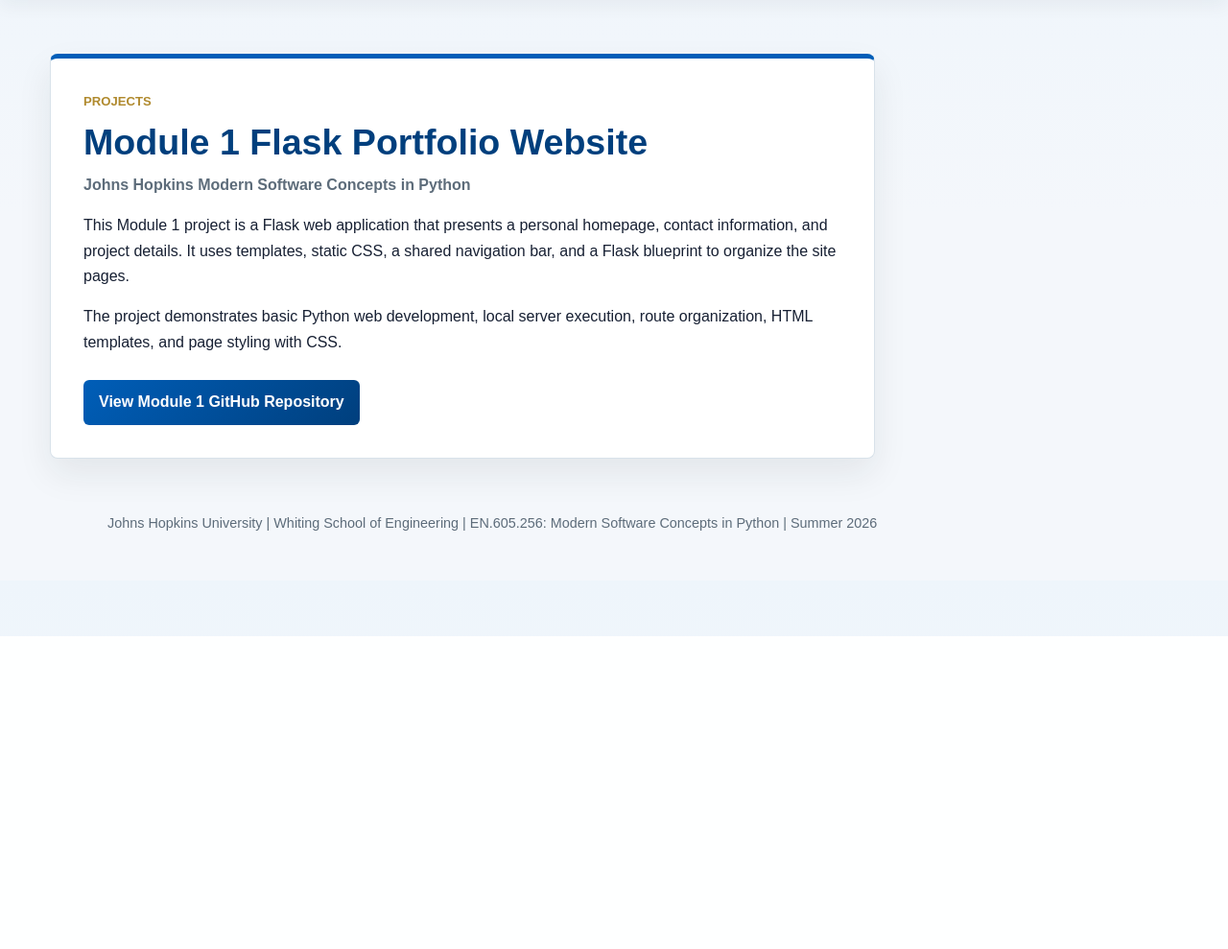
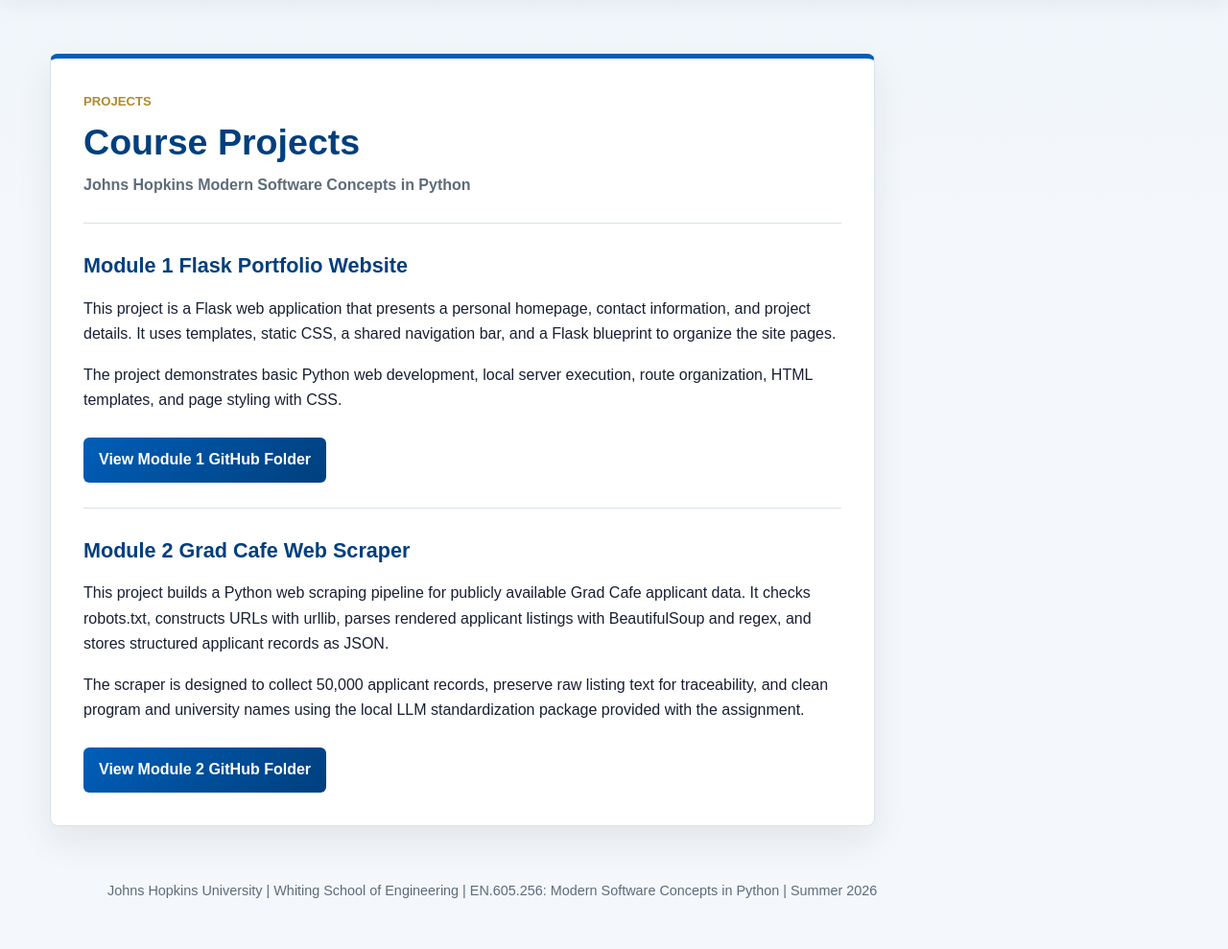
Before and after one commit to wlai-jhu/jhu_software_concepts, a Flask app: page /projects in a window 1280 px wide. Shown: the part 137-1126 px from the top of the page at 96% size. Before the commit the page ends 800 px from the top, so only its background shows below. Run offline with Flask 3, Linux system fonts and the light colour scheme.

Commit message:
Add Module 2 project to portfolio page

```diff
--- a/module_1/app/static/css/styles.css
+++ b/module_1/app/static/css/styles.css
@@ -155,6 +155,18 @@
 .project-meta {
     color: var(--muted);
     font-weight: 700;
+}
+
+.project-item {
+    padding-top: 26px;
+    margin-top: 26px;
+    border-top: 1px solid var(--line);
+}
+
+.project-item h2 {
+    margin-bottom: 14px;
+    color: var(--blue-dark);
+    font-size: 1.35rem;
 }
 
 .image-panel {
--- a/module_1/app/templates/projects.html
+++ b/module_1/app/templates/projects.html
@@ -5,10 +5,13 @@
 {% block content %}
 <section class="content-section">
     <p class="eyebrow">Projects</p>
-    <h1>Module 1 Flask Portfolio Website</h1>
+    <h1>Course Projects</h1>
     <p class="project-meta">Johns Hopkins Modern Software Concepts in Python</p>
+
+    <article class="project-item">
+        <h2>Module 1 Flask Portfolio Website</h2>
         <p>
-        This Module 1 project is a Flask web application that presents a personal homepage,
+            This project is a Flask web application that presents a personal homepage,
             contact information, and project details. It uses templates, static CSS, a shared
             navigation bar, and a Flask blueprint to organize the site pages.
         </p>
@@ -17,9 +20,30 @@
             route organization, HTML templates, and page styling with CSS.
         </p>
         <div class="project-links">
-        <a href="https://github.com/wlai-jhu/jhu_software_concepts" target="_blank" rel="noopener">
-            View Module 1 GitHub Repository
+            <a href="https://github.com/wlai-jhu/jhu_software_concepts/tree/main/module_1" target="_blank" rel="noopener">
+                View Module 1 GitHub Folder
             </a>
         </div>
+    </article>
+
+    <article class="project-item">
+        <h2>Module 2 Grad Cafe Web Scraper</h2>
+        <p>
+            This project builds a Python web scraping pipeline for publicly available Grad Cafe
+            applicant data. It checks robots.txt, constructs URLs with urllib, parses rendered
+            applicant listings with BeautifulSoup and regex, and stores structured applicant
+            records as JSON.
+        </p>
+        <p>
+            The scraper is designed to collect 50,000 applicant records, preserve raw listing
+            text for traceability, and clean program and university names using the local LLM
+            standardization package provided with the assignment.
+        </p>
+        <div class="project-links">
+            <a href="https://github.com/wlai-jhu/jhu_software_concepts/tree/main/module_2" target="_blank" rel="noopener">
+                View Module 2 GitHub Folder
+            </a>
+        </div>
+    </article>
 </section>
 {% endblock %}
```
Lines whose indentation alone changed are shown as unchanged.
